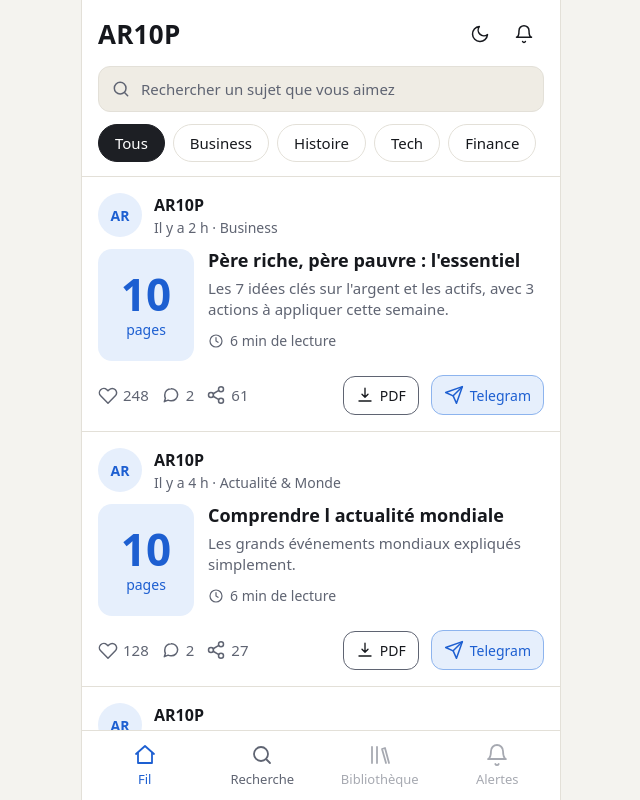
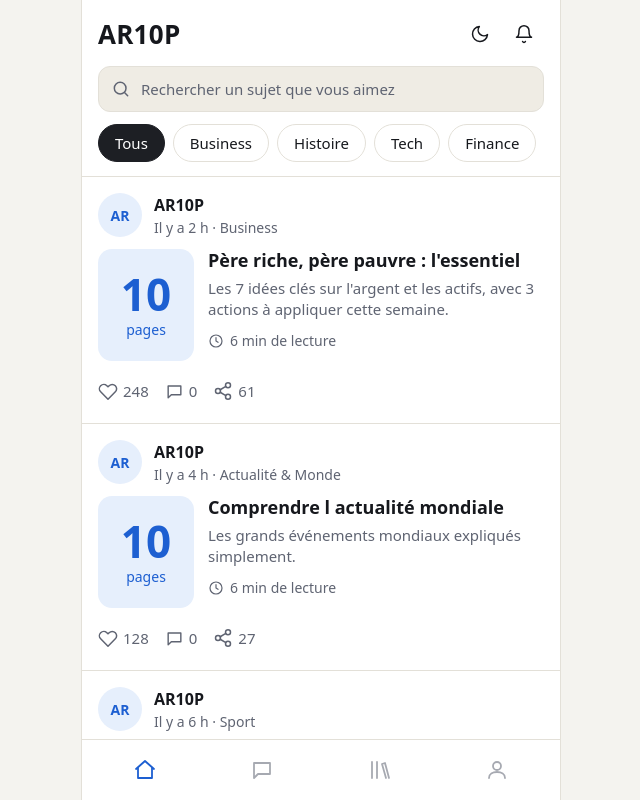
Before and after one commit to Malalatina586/AR10P, a Next.js app: page / in a window 1280 px wide. Shown: the top 800 px of the page, without its empty margins (319-959 px from the left). Built offline with nearby package versions, Linux system fonts and the light colour scheme.

Commit message:
feat: integrate AR10P V0.1.4 navigation and account actions

```diff
--- a/src/app/globals.css
+++ b/src/app/globals.css
@@ -62,11 +62,16 @@ button:disabled{cursor:default}
 .reading{display:flex;align-items:center;gap:6px;margin:10px 0 0;color:var(--muted);font-size:14px}
 .cta{display:inline-block;margin-top:12px;color:var(--blue);font-size:16px}
 
+/* Texte dépliable ("Voir plus") */
+.post-more{margin:8px 0 0;color:var(--muted);font-size:15px;line-height:1.45}
+.see-more{display:block;border:0;background:none;padding:6px 0 0;color:var(--blue);font-size:15px;font-weight:600}
+.unlock-actions{display:flex;gap:10px;flex-wrap:wrap;margin-top:12px}
+
 /* Actions */
-.actions{display:flex;align-items:center;gap:12px;margin-top:14px}
-.spacer{flex:1}
+.actions{display:flex;align-items:center;gap:16px;margin-top:14px}
 .stat{display:flex;align-items:center;gap:5px;border:0;background:none;padding:6px 0;color:var(--muted);font-size:15px}
 .stat.liked{color:#d63a5a}
+.stat-static{margin-left:auto}
 .pill{display:flex;align-items:center;gap:6px;border:1px solid var(--muted);background:none;border-radius:12px;padding:9px 12px;font-size:14px;white-space:nowrap}
 .pill-accent{background:var(--accent-bg);border-color:var(--accent-line);color:var(--blue)}
 
@@ -76,7 +81,7 @@ button:disabled{cursor:default}
 
 /* Barre du bas */
 .tabbar{position:fixed;bottom:0;left:50%;transform:translateX(-50%);width:100%;max-width:480px;display:grid;grid-template-columns:repeat(4,1fr);background:var(--surface);border-top:1px solid var(--line);border-inline:1px solid var(--line);padding:8px 4px calc(8px + env(safe-area-inset-bottom,0px));z-index:30}
-.tab{display:flex;flex-direction:column;align-items:center;gap:3px;border:0;background:none;color:var(--muted);font-size:13px;padding:4px 0}
+.tab{display:flex;align-items:center;justify-content:center;border:0;background:none;color:var(--muted);padding:10px 0}
 .tab.active{color:var(--blue)}
 .tab:disabled{opacity:.55}
 
@@ -94,13 +99,3 @@ button:disabled{cursor:default}
 .about-foot{font-size:13px;margin-top:32px}
 
 @media(min-width:481px){body{background:var(--bg)}}
-
-.comments{margin-top:10px;padding:12px 0 2px;border-top:1px solid var(--border)}
-.comments-title{font-weight:700;font-size:14px;margin-bottom:10px}
-.comment{display:flex;align-items:center;gap:9px;margin:8px 0}
-.comment-avatar{width:30px;height:30px;border-radius:50%;display:grid;place-items:center;background:var(--surface-2);font-size:12px;font-weight:700}
-.comment p{margin:0;font-size:14px;color:var(--text)}
-.comment-form{display:flex;gap:8px;margin-top:12px}
-.comment-form input{min-width:0;flex:1;border:1px solid var(--border);border-radius:10px;background:var(--surface);color:var(--text);padding:9px 11px;font:inherit;outline:none}
-.comment-form input:focus{border-color:var(--accent)}
-.comment-form button{border:0;border-radius:10px;padding:9px 12px;background:var(--accent);color:white;font-weight:700;cursor:pointer}
--- a/src/components/Feed.tsx
+++ b/src/components/Feed.tsx
@@ -3,7 +3,7 @@
 import { useMemo, useRef, useState } from "react";
 import { CATEGORIES, FEED, SHOW_SPONSORED_AND_CREATOR } from "@/lib/mock-data";
 import FeedCard from "./FeedCard";
-import { IconBell, IconHome, IconLibrary, IconSearch } from "./Icons";
+import { IconBell, IconHome, IconLibrary, IconMessage, IconSearch, IconUser } from "./Icons";
 import ThemeToggle from "./ThemeToggle";
 
 // Recherche tolérante aux accents et à la casse
@@ -54,10 +54,10 @@ export default function Feed() {
       </main>
 
       <nav className="tabbar" aria-label="Navigation principale">
-        <button className="tab active" aria-current="page"><IconHome /><span>Fil</span></button>
-        <button className="tab" onClick={() => { window.scrollTo({ top: 0, behavior: "smooth" }); searchRef.current?.focus(); }}><IconSearch size={24} /><span>Recherche</span></button>
-        <button className="tab" disabled title="Bientôt"><IconLibrary /><span>Bibliothèque</span></button>
-        <button className="tab" disabled title="Bientôt"><IconBell size={24} /><span>Alertes</span></button>
+        <button className="tab active" aria-current="page" aria-label="Fil"><IconHome /></button>
+        <button className="tab" disabled title="Bientôt" aria-label="Messages (bientôt)"><IconMessage size={24} /></button>
+        <button className="tab" disabled title="Bientôt — nécessite un compte" aria-label="Bibliothèque (bientôt)"><IconLibrary /></button>
+        <button className="tab" disabled title="Bientôt — nécessite un compte" aria-label="Profil (bientôt)"><IconUser size={24} /></button>
       </nav>
     </div>
   );
--- a/src/components/FeedCard.tsx
+++ b/src/components/FeedCard.tsx
@@ -2,23 +2,16 @@
 
 import { useState } from "react";
 import { FeedItem, timeAgo } from "@/lib/mock-data";
-import {
-  IconClock,
-  IconComment,
-  IconDownload,
-  IconHeart,
-  IconSend,
-  IconShare,
-} from "./Icons";
+import { IconBookmark, IconClock, IconDownload, IconHeart, IconMessage, IconShare } from "./Icons";
 
-const initials = (name: string) =>
-  name
-    .split(/[\s.]+/)
-    .filter(Boolean)
-    .slice(0, 2)
-    .map((w) => w[0])
-    .join("")
-    .toUpperCase();
+const initials = (name: string) => name.split(/[\s.]+/).filter(Boolean).slice(0, 2).map((w) => w[0]).join("").toUpperCase();
+
+// Placeholder tant que l'authentification (Supabase) n'est pas branchée.
+// Une fois les comptes en place, ceci ouvrira la fenêtre de connexion/inscription
+// au lieu de cette alerte, sans changer le reste du composant.
+function requireAccount(action: string) {
+  window.alert(`Crée un compte gratuit pour ${action}.`);
+}
 
 function Tile({ tone }: { tone: "blue" | "green" }) {
   return (
@@ -29,66 +22,43 @@ function Tile({ tone }: { tone: "blue" | "green" }) {
   );
 }
 
-function Actions({ item, extra }: { item: FeedItem; extra: React.ReactNode }) {
+function Actions({ item, downloads }: { item: FeedItem; downloads?: number }) {
   const [liked, setLiked] = useState(false);
-  const [showComments, setShowComments] = useState(false);
-  const [comment, setComment] = useState("");
-  const [comments, setComments] = useState([
-    "Très intéressant !",
-    "Merci pour ce résumé.",
-  ]);
 
-  const publishComment = () => {
-    const text = comment.trim();
-    if (!text) return;
-    setComments((current) => [...current, text]);
-    setComment("");
-  };
+  function like() {
+    // J'aime nécessite un compte (comme commenter, télécharger, bibliothèque).
+    requireAccount("aimer ce résumé");
+  }
 
   return (
+    <div className="actions">
+      <button className={`stat${liked ? " liked" : ""}`} onClick={liked ? () => setLiked(false) : like} aria-pressed={liked} aria-label="J'aime">
+        <IconHeart filled={liked} /> {item.likes}
+      </button>
+      <button className="stat" onClick={() => requireAccount("commenter")} aria-label="Commenter">
+        <IconMessage size={19} /> {item.comments}
+      </button>
+      <button className="stat" aria-label="Partager"><IconShare /> {item.shares}</button>
+      {downloads !== undefined && <span className="stat stat-static"><IconDownload size={19} /> {downloads}</span>}
+    </div>
+  );
+}
+
+function ExpandableText({ description, more }: { description: string; more?: string }) {
+  const [open, setOpen] = useState(false);
+  return (
     <>
-      <div className="actions">
-        <button
-          className={`stat${liked ? " liked" : ""}`}
-          onClick={() => setLiked((v) => !v)}
-          aria-pressed={liked}
-          aria-label="J'aime"
-        >
-          <IconHeart filled={liked} /> {item.likes + (liked ? 1 : 0)}
-        </button>
-        <button
-          className="stat"
-          onClick={() => setShowComments((v) => !v)}
-          aria-expanded={showComments}
-          aria-label="Commenter"
-        >
-          <IconComment /> {comments.length}
-        </button>
-        <button className="stat" aria-label="Partager">
-          <IconShare /> {item.shares}
-        </button>
-        <div className="spacer" />
-        {extra}
-      </div>
-      {showComments && (
-        <div className="comments">
-          <div className="comments-title">Commentaires</div>
-          {comments.map((text, index) => (
-            <div className="comment" key={`${index}-${text}`}>
-              {text}
-            </div>
-          ))}
-          <div className="comment-form">
-            <input
-              value={comment}
-              onChange={(event) => setComment(event.target.value)}
-              placeholder="Écrire un commentaire…"
-              aria-label="Écrire un commentaire"
-            />
-            <button type="button" onClick={publishComment}>
-              Publier
-            </button>
-          </div>
+      <p className="post-desc">{description}</p>
+      {more && (
+        <>
+          {open && <p className="post-more">{more}</p>}
+          <button className="see-more" onClick={() => setOpen((v) => !v)}>{open ? "Voir moins" : "Voir plus"}</button>
+        </>
+      )}
+      {open && (
+        <div className="unlock-actions">
+          <button className="pill" onClick={() => requireAccount("télécharger le PDF")}><IconDownload size={18} /> Télécharger</button>
+          <button className="pill pill-accent" onClick={() => requireAccount("ajouter à ta bibliothèque")}><IconBookmark size={18} /> Ajouter à la bibliothèque</button>
         </div>
       )}
     </>
@@ -101,17 +71,12 @@ export default function FeedCard({ item }: { item: FeedItem }) {
       <article className="post post-sponsored">
         <header className="post-head">
           <div className="avatar avatar-amber">{initials(item.sponsor)}</div>
-          <div className="who">
-            <strong>{item.sponsor}</strong>
-            <span>{item.place}</span>
-          </div>
+          <div className="who"><strong>{item.sponsor}</strong><span>{item.place}</span></div>
           <span className="badge badge-amber">Sponsorisé</span>
         </header>
         <h2 className="post-title">{item.title}</h2>
         <p className="post-desc">{item.description}</p>
-        <a className="cta" href="#">
-          {item.cta} →
-        </a>
+        <a className="cta" href="#">{item.cta} →</a>
       </article>
     );
   }
@@ -121,29 +86,17 @@ export default function FeedCard({ item }: { item: FeedItem }) {
       <article className="post">
         <header className="post-head">
           <div className="avatar avatar-green">{initials(item.creator)}</div>
-          <div className="who">
-            <strong>{item.creator}</strong>
-            <span>
-              {item.job} · {timeAgo(item.publishedAt)}
-            </span>
-          </div>
+          <div className="who"><strong>{item.creator}</strong><span>{item.job} · {timeAgo(item.publishedAt)}</span></div>
           <span className="badge badge-green">Créateur</span>
         </header>
         <div className="post-body">
           <Tile tone="green" />
           <div>
             <h2 className="post-title">{item.title}</h2>
-            <p className="post-desc">{item.description}</p>
+            <ExpandableText description={item.description} more={item.more} />
           </div>
         </div>
-        <Actions
-          item={item}
-          extra={
-            <span className="stat">
-              <IconDownload size={20} /> {item.downloads}
-            </span>
-          }
-        />
+        <Actions item={item} downloads={item.downloads} />
       </article>
     );
   }
@@ -152,36 +105,17 @@ export default function FeedCard({ item }: { item: FeedItem }) {
     <article className="post">
       <header className="post-head">
         <div className="avatar avatar-blue">AR</div>
-        <div className="who">
-          <strong>AR10P</strong>
-          <span>
-            {timeAgo(item.publishedAt)} · {item.category}
-          </span>
-        </div>
+        <div className="who"><strong>AR10P</strong><span>{timeAgo(item.publishedAt)} · {item.category}</span></div>
       </header>
       <div className="post-body">
         <Tile tone="blue" />
         <div>
           <h2 className="post-title">{item.title}</h2>
-          <p className="post-desc">{item.description}</p>
-          <p className="reading">
-            <IconClock /> {item.readingMinutes} min de lecture
-          </p>
+          <ExpandableText description={item.description} more={item.more} />
+          <p className="reading"><IconClock /> {item.readingMinutes} min de lecture</p>
         </div>
       </div>
-      <Actions
-        item={item}
-        extra={
-          <>
-            <button className="pill">
-              <IconDownload size={18} /> PDF
-            </button>
-            <button className="pill pill-accent">
-              <IconSend /> Telegram
-            </button>
-          </>
-        }
-      />
+      <Actions item={item} />
     </article>
   );
 }
--- a/src/components/Icons.tsx
+++ b/src/components/Icons.tsx
@@ -7,7 +7,6 @@ const Svg = ({ children, size = 20, fill = "none" }: { children: ReactNode; size
 export const IconSearch = ({ size }: { size?: number }) => <Svg size={size}><circle cx="11" cy="11" r="7" /><path d="m20 20-3.5-3.5" /></Svg>;
 export const IconBell = ({ size }: { size?: number }) => <Svg size={size}><path d="M6 8a6 6 0 1 1 12 0c0 7 3 8 3 8H3s3-1 3-8" /><path d="M10.3 21a1.9 1.9 0 0 0 3.4 0" /></Svg>;
 export const IconHeart = ({ filled }: { filled?: boolean }) => <Svg fill={filled ? "currentColor" : "none"}><path d="M20.8 5.6a5.2 5.2 0 0 0-7.4 0L12 7l-1.4-1.4a5.2 5.2 0 0 0-7.4 7.4L12 21.8l8.8-8.8a5.2 5.2 0 0 0 0-7.4Z" /></Svg>;
-export const IconComment = () => <Svg><path d="M20 11.5a7.5 7.5 0 0 1-8 7.5 8.6 8.6 0 0 1-3.5-.8L4 20l1.3-4A7.3 7.3 0 0 1 4.5 12 7.5 7.5 0 0 1 12 4.5a7.5 7.5 0 0 1 8 7Z" /></Svg>;
 export const IconShare = () => <Svg><circle cx="18" cy="5" r="3" /><circle cx="6" cy="12" r="3" /><circle cx="18" cy="19" r="3" /><path d="m8.6 13.5 6.8 4M15.4 6.5l-6.8 4" /></Svg>;
 export const IconDownload = ({ size }: { size?: number }) => <Svg size={size}><path d="M12 3v12m0 0-4-4m4 4 4-4M4 20h16" /></Svg>;
 export const IconSend = () => <Svg><path d="M22 2 11 13" /><path d="M22 2 15 22l-4-9-9-4 20-7Z" /></Svg>;
@@ -16,3 +15,7 @@ export const IconHome = () => <Svg size={24}><path d="M3 11 12 3l9 8" /><path d=
 export const IconLibrary = () => <Svg size={24}><path d="M4 4v16M9 4v16M14 6l4 14M14 6l3-1 4 15" /></Svg>;
 export const IconSun = () => <Svg><circle cx="12" cy="12" r="4" /><path d="M12 2v2M12 20v2M4.9 4.9l1.4 1.4M17.7 17.7l1.4 1.4M2 12h2M20 12h2M4.9 19.1l1.4-1.4M17.7 6.3l1.4-1.4" /></Svg>;
 export const IconMoon = () => <Svg><path d="M21 12.8A9 9 0 1 1 11.2 3a7 7 0 0 0 9.8 9.8Z" /></Svg>;
+export const IconMessage = ({ size }: { size?: number }) => <Svg size={size}><path d="M4 5h16v11H8l-4 4V5Z" /></Svg>;
+export const IconUser = ({ size }: { size?: number }) => <Svg size={size}><circle cx="12" cy="8" r="4" /><path d="M4 20c0-4 3.6-6 8-6s8 2 8 6" /></Svg>;
+export const IconLock = ({ size }: { size?: number }) => <Svg size={size}><rect x="5" y="11" width="14" height="9" rx="2" /><path d="M8 11V8a4 4 0 0 1 8 0v3" /></Svg>;
+export const IconBookmark = ({ size }: { size?: number }) => <Svg size={size}><path d="M6 3h12v18l-6-4-6 4Z" /></Svg>;
--- a/src/components/ThemeToggle.tsx
+++ b/src/components/ThemeToggle.tsx
@@ -6,13 +6,16 @@ import { IconMoon, IconSun } from "./Icons";
 const KEY = "ar10p-theme";
 
 export default function ThemeToggle() {
-  const [theme, setTheme] = useState<"light" | "dark">("light");
+  const [theme, setTheme] = useState<"light" | "dark">(() =>
+    typeof document !== "undefined" && document.documentElement.dataset.theme === "dark"
+      ? "dark"
+      : "light"
+  );
 
   function toggle() {
     const next = theme === "dark" ? "light" : "dark";
     setTheme(next);
     document.documentElement.dataset.theme = next;
-
     try {
       localStorage.setItem(KEY, next);
     } catch {
@@ -24,11 +27,7 @@ export default function ThemeToggle() {
     <button
       className="icon-btn"
       onClick={toggle}
-      aria-label={
-        theme === "dark"
-          ? "Passer en mode clair"
-          : "Passer en mode sombre"
-      }
+      aria-label={theme === "dark" ? "Passer en mode clair" : "Passer en mode sombre"}
     >
       {theme === "dark" ? <IconSun /> : <IconMoon />}
     </button>
--- a/tsconfig.json
+++ b/tsconfig.json
@@ -13,14 +13,12 @@
     "esModuleInterop": true,
     "module": "esnext",
     "moduleResolution": "bundler",
-    "baseUrl": ".",
-    "paths": {
-      "@/*": ["./src/*"]
-    },
     "resolveJsonModule": true,
     "isolatedModules": true,
     "jsx": "react-jsx",
     "incremental": true,
+    "baseUrl": ".",
+    "paths": { "@/*": ["./src/*"] },
     "plugins": [
       {
         "name": "next"
```
Also changed, not shown: src/app/layout.tsx (+3 -5 lines), src/lib/mock-data.ts (+15 -0 lines).
